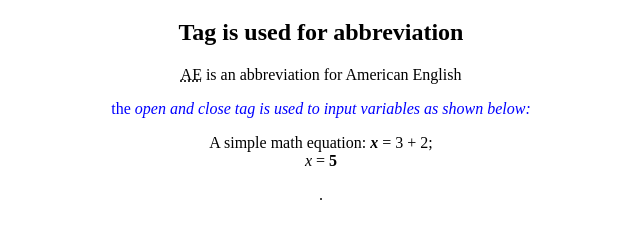
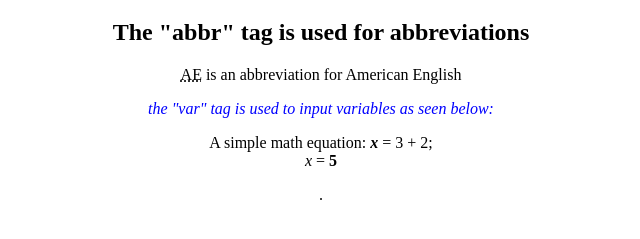
Before and after one commit to GabOsaz/Daily-Challenge, a plain HTML site: page 12/12/19index.html in a window 1280 px wide. Shown: the part 61-300 px from the top of the page, without its empty margins (319-959 px from the left). Drawn offline with Linux system fonts and the light colour scheme.

Commit message:
Update 19index.html

```diff
--- a/12/12/19index.html
+++ b/12/12/19index.html
@@ -16,9 +16,9 @@
 	</head>
 	<body>
 		<h1>American English</h1>
-		<h2><abbr> Tag is used for abbreviation </h2>
+		<h2>The "abbr" tag is used for abbreviations </h2>
 		<p><abbr title="American English">AE</abbr> is an abbreviation for American English</p>
-    <p id="var"> the <var> open and close tag is used to input variables as shown below:</p>
+    <p id="var"> <em>the "var" tag is used to input variables as seen below:</em></p>
     <p>A simple math equation: <strong> <var>x</var></strong> = 3 + 2;  <br><var>x</var> = <strong>5</strong></p>.
 	</body>
 </html>
```
